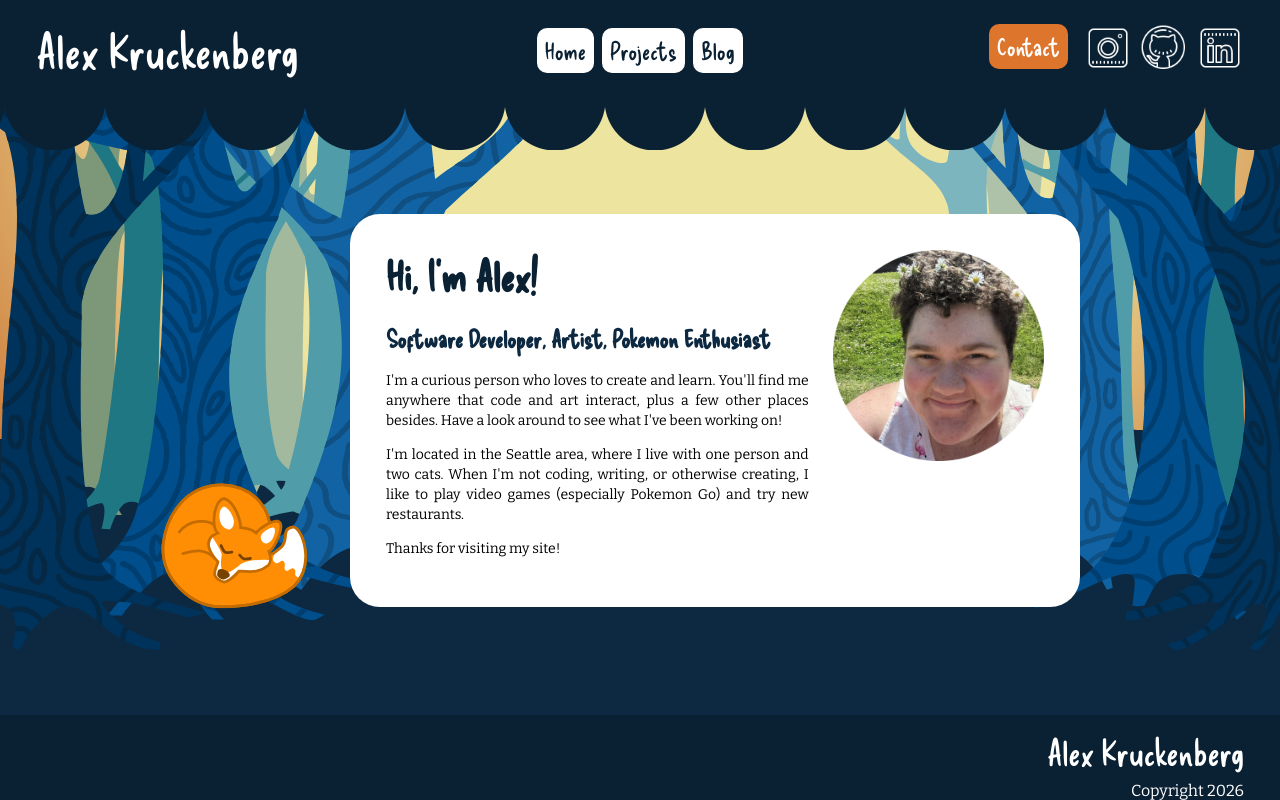
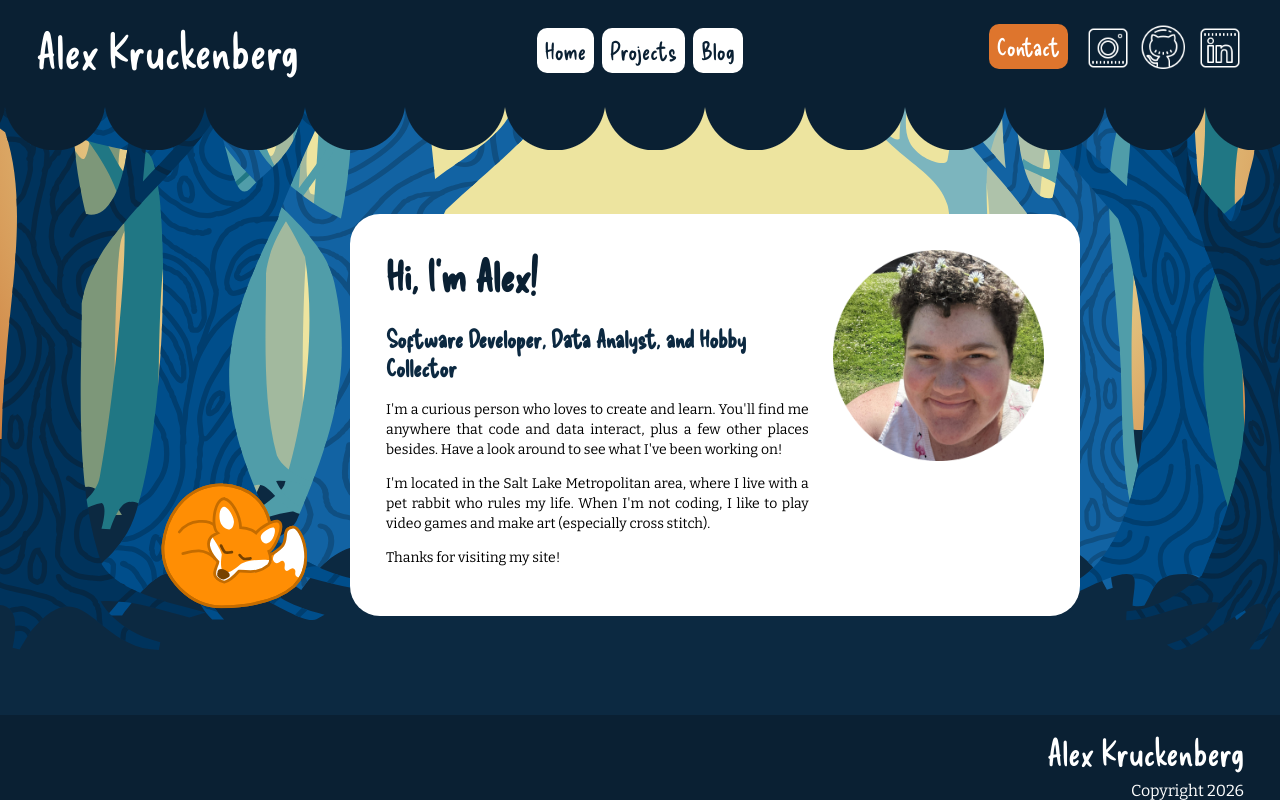
Before and after one commit to shroommu/portfolio-site-next, a Next.js app: page / in a window 1280 px wide. Built offline with nearby package versions, Linux system fonts and the light colour scheme.

Commit message:
update front page

```diff
--- a/src/features/home/Greeting.js
+++ b/src/features/home/Greeting.js
@@ -102,19 +102,18 @@ export default function Greeting() {
           <TextContainer data-testid="greeting-text-container">
             <Heading data-testid="greeting-header">Hi, I&apos;m Alex!</Heading>
             <SubHeading data-testid="greeting-subheader">
-              Software Developer, Artist, Pokemon Enthusiast
+              Software Developer, Data Analyst, and Hobby Collector
             </SubHeading>
             <Paragraph>
               I&apos;m a curious person who loves to create and learn.
-              You&apos;ll find me anywhere that code and art interact, plus a
+              You&apos;ll find me anywhere that code and data interact, plus a
               few other places besides. Have a look around to see what I&apos;ve
               been working on!
             </Paragraph>
             <Paragraph>
-              I&apos;m located in the Seattle area, where I live with one person
-              and two cats. When I&apos;m not coding, writing, or otherwise
-              creating, I like to play video games (especially Pokemon Go) and
-              try new restaurants.
+              I&apos;m located in the Salt Lake Metropolitan area, where I live
+              with a pet rabbit who rules my life. When I&apos;m not coding, I
+              like to play video games and make art (especially cross stitch).
             </Paragraph>
             <Paragraph>Thanks for visiting my site!</Paragraph>
           </TextContainer>
```
